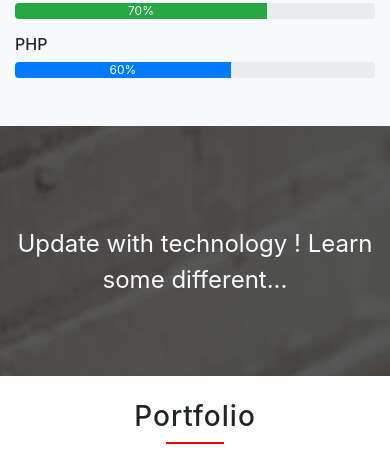
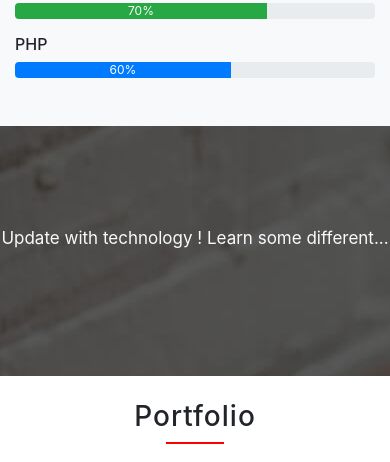
Before and after one commit to ahmy786/web.github.io, a plain HTML site: page index.html in a window 390 px wide. Shown: the part 1518-1980 px from the top of the page. Drawn offline with nearby package versions, Linux system fonts and the light colour scheme.

Commit message:
Update index.html

```diff
--- a/index.html
+++ b/index.html
@@ -164,7 +164,10 @@
 	{
 		width:420px !important;
 	}
-
+       #thoughts
+	{
+		font-size: 17px !important;
+	}
 
    }
 </style>
@@ -308,7 +311,7 @@
 </section>
 <section style="background-image:url('intro/3.jpg');height:250px;background-attachment: fixed">
 
-	<p style="color:#f8f9fa;text-align: center;padding-top: 100px;font-size: 24px">Update with technology ! Learn some different...</p>
+	<p style="color:#f8f9fa;text-align: center;padding-top: 100px;font-size: 24px" id="thoughts">Update with technology ! Learn some different...</p>
 
 </section>
 <section class="mt-4">
```
